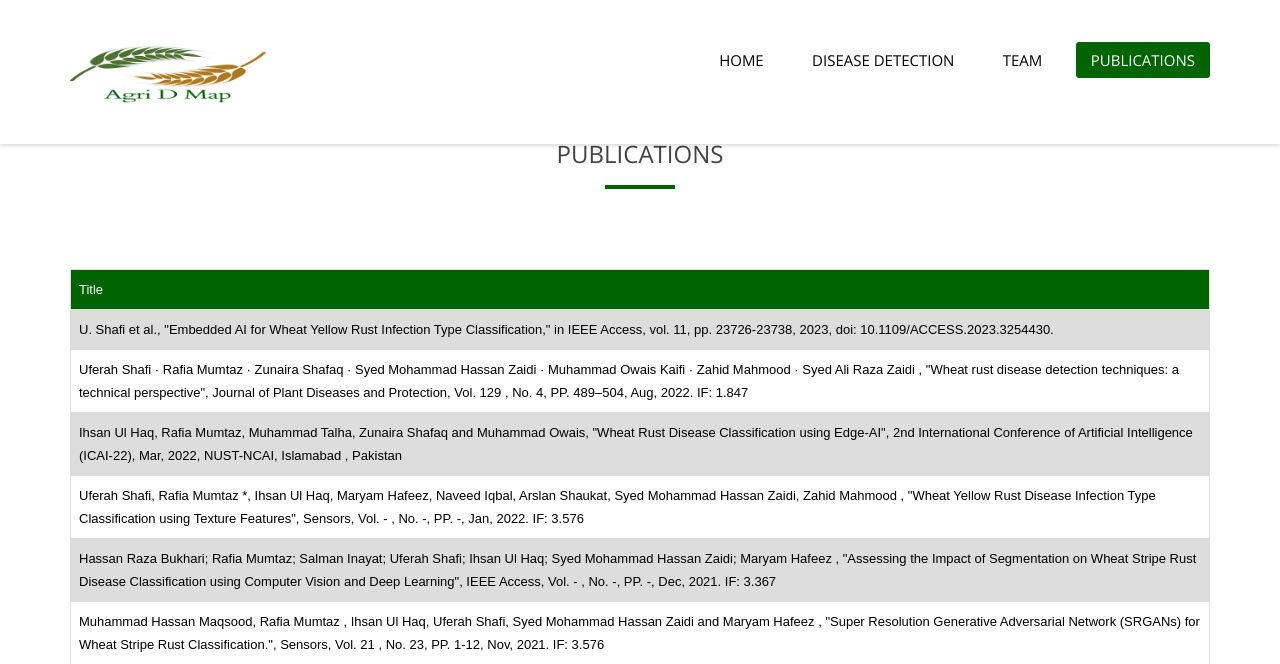
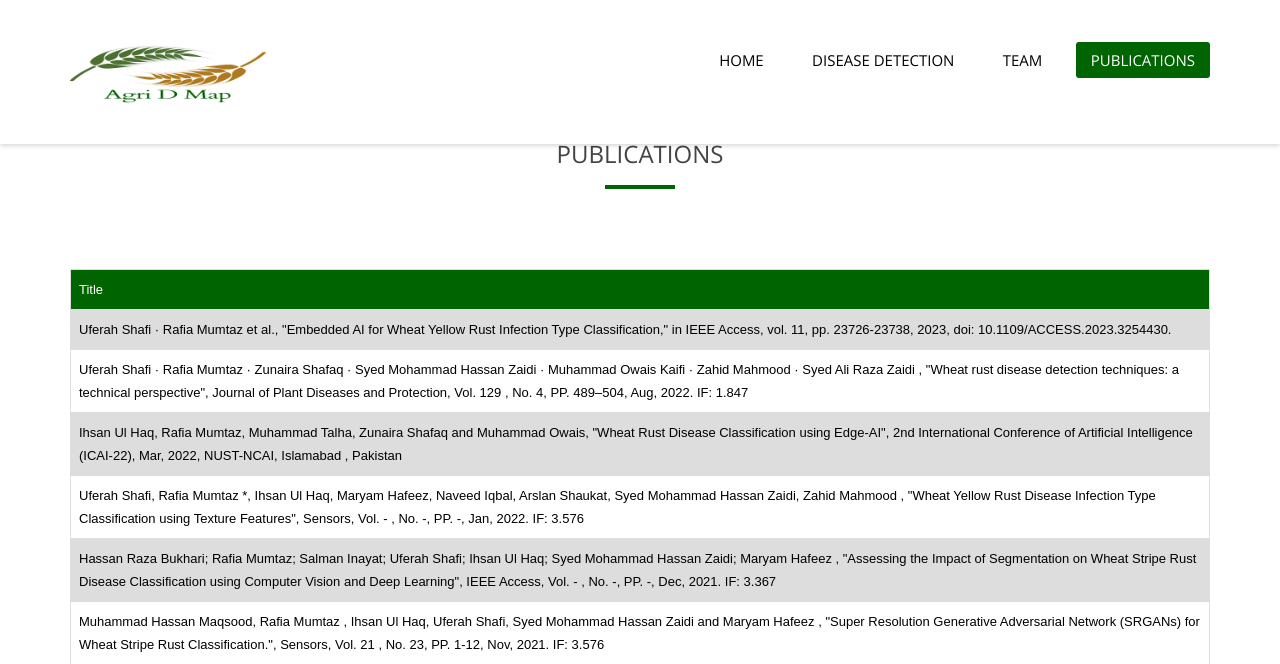
Before and after one commit to iMuhammadTalha/AgriDMap, a Django app: page /publications in a window 1280 px wide. Shown: the part 53-717 px from the top of the page. Run offline with Django 4.2, Linux system fonts and the light colour scheme; some libraries are stand-ins or nearby versions; some web fonts are replaced.

Commit message:
Publication updated

```diff
--- a/template/home.html
+++ b/template/home.html
@@ -180,7 +180,6 @@
                             Fertilize with the right fertilizer mixture and a balanced nutrient supply. Do not over-water the crop during the season. Do not touch healthy plants after touching infected plants. Maintain a high number of different varieties of plants around fields. If treating against an infestation, use specific products that do not affect beneficial insects. Remove diseased leaves, fruit or branches at the right time during the growing season. After the harvest, clean up plant debris from the field or orchard and burn them. In case of pests and diseases, always consider an integrated approach. with preventive measures together with biological treatments if available. As long as preventive measures are followed and care is taken to give plants and trees what they need, no chemical control should be needed!
                         </div> -->
                         <audio src="{% static 'Audio/healthy_f.mp3' %}" controls></audio>
-                        <audio src="{% static 'Audio/susceptible_f.mp3' %}" controls></audio>
 
                         {% endif %}
 
--- a/template/publications.html
+++ b/template/publications.html
@@ -195,7 +195,7 @@
 
                             <tr>
                                 <td>
-                                    U. Shafi et al., "Embedded AI for Wheat Yellow Rust Infection Type Classification," in IEEE Access, vol. 11, pp. 23726-23738, 2023, doi: 10.1109/ACCESS.2023.3254430.                                </td>
+                                     Uferah Shafi · Rafia Mumtaz et al., "Embedded AI for Wheat Yellow Rust Infection Type Classification," in IEEE Access, vol. 11, pp. 23726-23738, 2023, doi: 10.1109/ACCESS.2023.3254430.                                </td>
                             </tr>
 
                             <tr>
```
